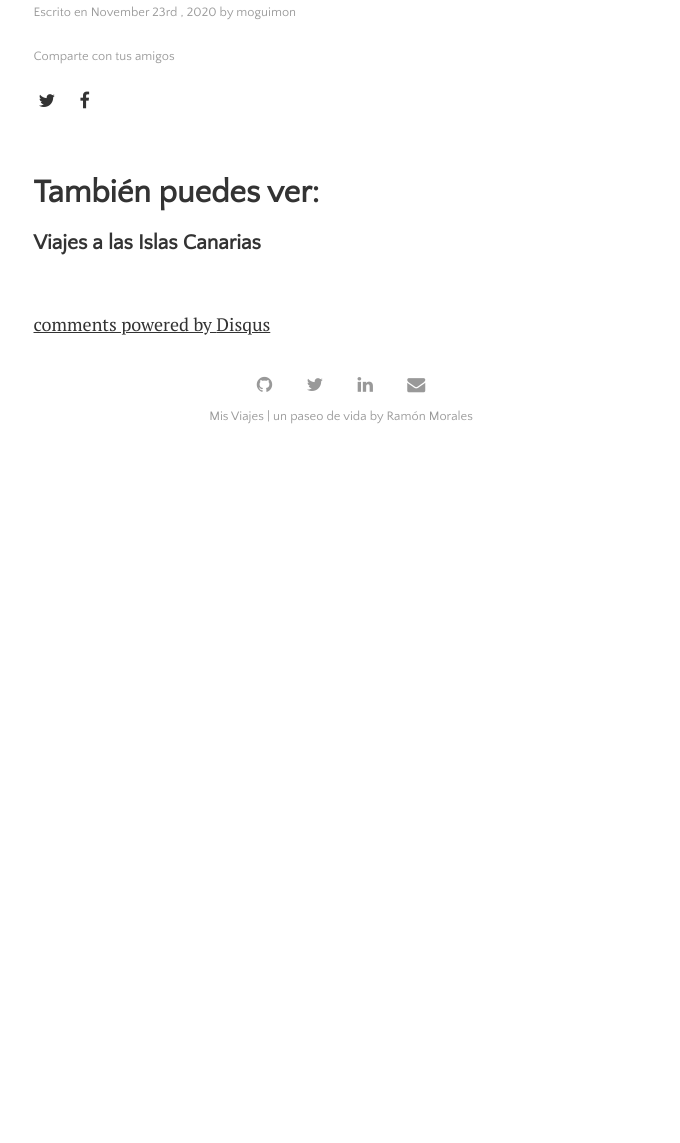
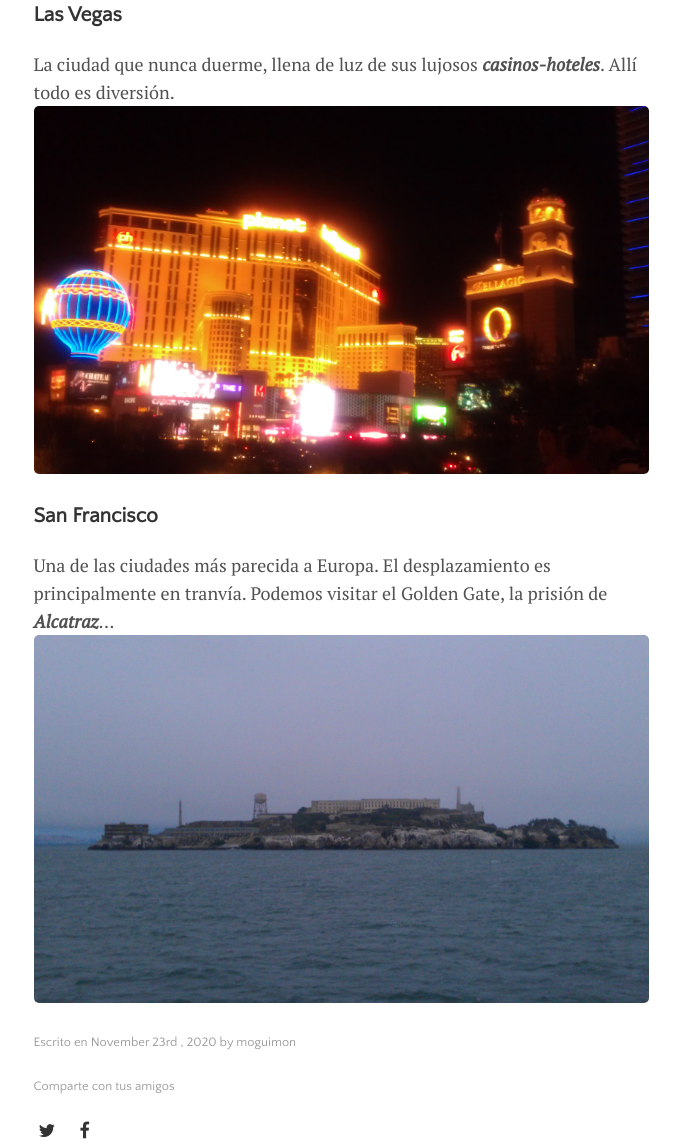
Before and after one commit to moguimon/Viajes, a Jekyll site: the page built from _posts/2020-11-23-Viaje a EEUU.md, in a window 1280 px wide and 1400 px high, scrolled down 1436 px. Shown: the part 257-1400 px from the top of the window, without its empty margins (299-979 px from the left). Built offline with Jekyll 4.4.1, drawn with Linux system fonts in a browser that asks for light colours; comment, search, counter and statistics services are not loaded; before the commit the page ends 2155 px from its top, so only the background shows below that.

Commit message:
Update 2020-11-23-Viaje a EEUU.md

```diff
--- a/_posts/2020-11-23-Viaje a EEUU.md
+++ b/_posts/2020-11-23-Viaje a EEUU.md
@@ -20,3 +20,11 @@ Tiene muchos lugares que visitar con son Central Park, La Estatua de la Libertad
 Un paseo por el paseo de la fama, donde están las estrellas de los mejores del arte del cine, música...
 Visitar la ___playa de Santa Mónica___, el barrio de Beverly Hills y conocer lugares donde fueron rodadas muchas películas.
 ![Imágenes de LA]({{site.baseurl}}/assets/img/LosAngeles.jpg)
+
+### Las Vegas
+La ciudad que nunca duerme, llena de luz de sus lujosos ___casinos-hoteles___. Allí todo es diversión.
+![Imagen de LasVegas]({{site.baseurl}}/assets/img/LasVegas.jpg)
+
+### San Francisco
+Una de las ciudades más parecida a Europa. El desplazamiento es principalmente en tranvía. Podemos visitar el Golden Gate, la prisión de ___Alcatraz___...
+![Imagen de Alcatraz]({{site.baseurl}}/assets/img/Alcatraz.jpg)
```
